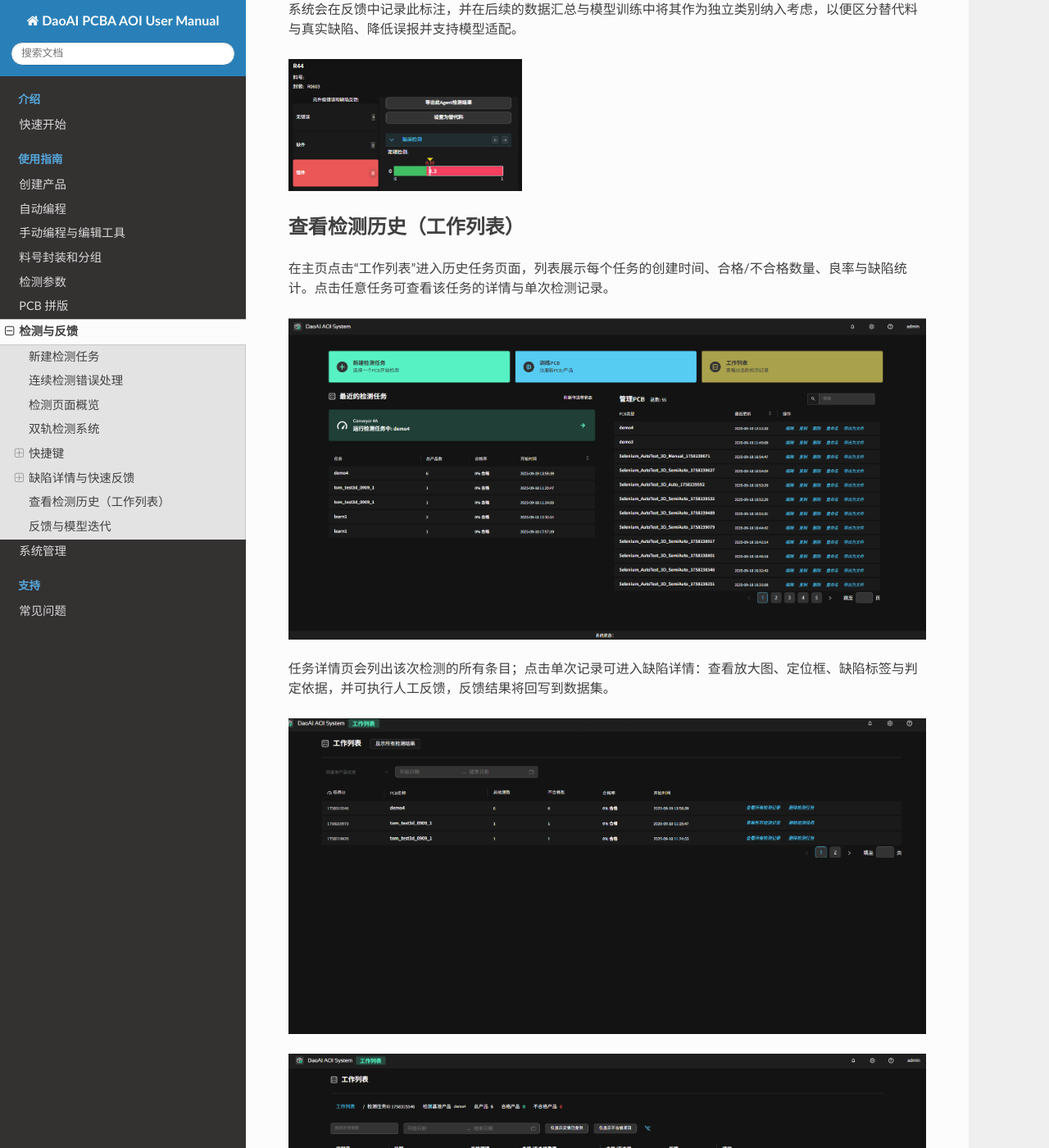
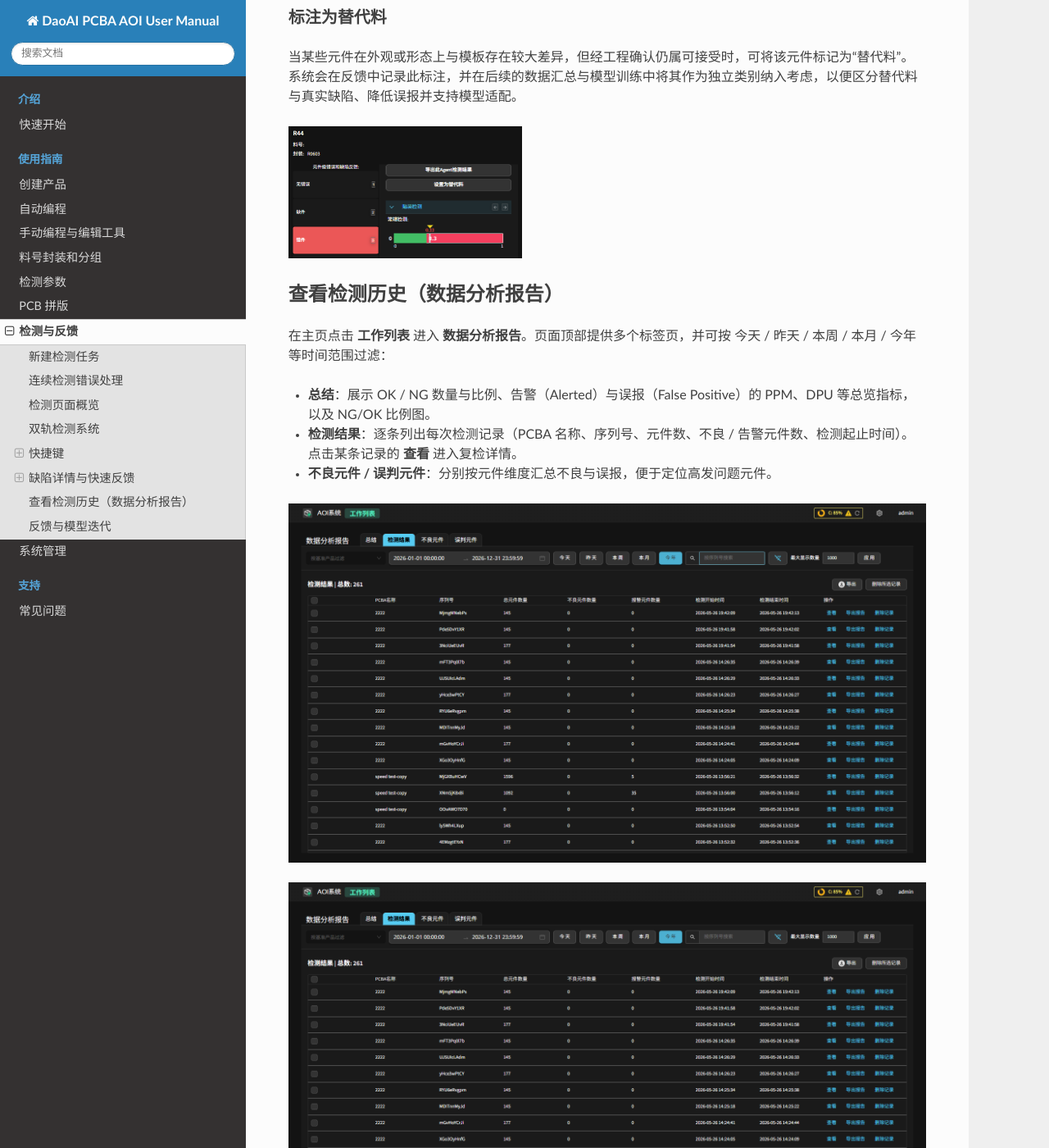
Before and after one commit to DaoAI-Robotics-Inc/daoai_pcb_aoi_user_manual, a Sphinx documentation site: the page built from docs/source/complete_user_guide/inspection/index.rst, in a window 1280 px wide and 1400 px high, scrolled down 5170 px. Shown: the whole window at 82% size. Built offline with Sphinx 7.4.7 and the Read the Docs theme 3.1.0, drawn with Linux system fonts in a browser that asks for light colours; some of the changed text lies outside the part shown.

Commit message:
docs(phase1): rewrite inspection page for current UI (demo mode, FPY, Data Analysis Report); Chinese screenshots

```diff
--- a/docs/source/complete_user_guide/inspection/index.rst
+++ b/docs/source/complete_user_guide/inspection/index.rst
@@ -10,20 +10,18 @@
 新建检测任务
 -----------------
 
-完成 PCB 产品创建并训练后，返回主页开始检测任务：
+完成 PCB 产品创建并训练后，返回主页，点击 **新建检测任务**。在弹窗中完成任务配置：
 
-1. 点击“新建检测任务”。
-    .. image:: images/start_inspection.png
-        :scale: 50%
-        :alt: 新建检测任务
+- **传送带**：选择对应的传送带（conveyor）。
+- **选择一个 PCBA**：选择目标 PCB 产品。
+- **选择任务模式**：如 **自动连续运行任务**，适用于正式生产；调试阶段可逐板查看。
+- **以演示模式运行**：在无实物 / 无硬件条件下回放演示数据，可用于培训或流程验证。
 
-2. 在任务配置中选择目标 PCB 产品、对应的传送带（conveyor）以及启动模式：单次触发 / 自动连续。
+完成后点击 **开始检测**。
 
-   - 建议在调试阶段使用 **单次触发** 模式以便逐板查看；正式生产可以使用 **自动连续** 模式。
-
-    .. image:: images/start_mode.png
-        :scale: 80%
-        :alt: 启动模式选择
+.. image:: images/start_inspection.png
+   :scale: 50%
+   :alt: 新建检测任务
 
 连续检测错误处理
 -----------------
@@ -44,7 +42,7 @@
 
 - **空格**：进板并立即开始检测。
 - **左侧控制按钮**：进板 | 出板 | 通过 | 复位，用于手动控制生产节拍。
-- **右侧信息栏**：实时显示检测计数、良率与缺陷统计信息。
+- **右侧信息栏**：实时显示产品统计（合格 / 不合格数量）、元件统计（合格率 / 不良率 / 误报率）与检测时长；良率可在 **整板（Board）** 与 **子板（Sub-board）** 口径之间切换（拼板产品按实际子板数统计）。
 
 .. image:: images/inspect_review_page.png
    :scale: 50%
@@ -138,24 +136,28 @@
    :alt: 标注为替代料
 
 
-查看检测历史（工作列表）
+查看检测历史（数据分析报告）
 -----------------------------------
 
-在主页点击“工作列表”进入历史任务页面，列表展示每个任务的创建时间、合格/不合格数量、良率与缺陷统计。点击任意任务可查看该任务的详情与单次检测记录。
+在主页点击 **工作列表** 进入 **数据分析报告**。页面顶部提供多个标签页，并可按 今天 / 昨天 / 本周 / 本月 / 今年 等时间范围过滤：
+
+- **总结**：展示 OK / NG 数量与比例、告警（Alerted）与误报（False Positive）的 PPM、DPU 等总览指标，以及 NG/OK 比例图。
+- **检测结果**：逐条列出每次检测记录（PCBA 名称、序列号、元件数、不良 / 告警元件数、检测起止时间）。点击某条记录的 **查看** 进入复检详情。
+- **不良元件 / 误判元件**：分别按元件维度汇总不良与误报，便于定位高发问题元件。
 
 .. image:: images/worklist.png
    :scale: 50%
-   :alt: 工作列表概览
-
-任务详情页会列出该次检测的所有条目；点击单次记录可进入缺陷详情：查看放大图、定位框、缺陷标签与判定依据，并可执行人工反馈，反馈结果将回写到数据集。
+   :alt: 数据分析报告-总结
 
 .. image:: images/worklist1.png
    :scale: 50%
-   :alt: 任务详情概览
+   :alt: 检测结果列表
+
+在复检详情中，左侧列出该次检测的不良元件，中部与右侧展示整板及缺陷的放大图、定位框、缺陷类型与判定依据，并可直接反馈；反馈结果将回写到数据集。
 
 .. image:: images/worklist2.png
    :scale: 50%
-   :alt: 缺陷记录与反馈
+   :alt: 复检详情与反馈
 
 
 反馈与模型迭代
```
Also changed, not shown: docs/source/complete_user_guide/inspection/images/inspect_page.png, docs/source/complete_user_guide/inspection/images/inspect_review_page.png, docs/source/complete_user_guide/inspection/images/start_inspection.png, docs/source/complete_user_guide/inspection/images/worklist.png, docs/source/complete_user_guide/inspection/images/worklist1.png, docs/source/complete_user_guide/inspection/images/worklist2.png.
